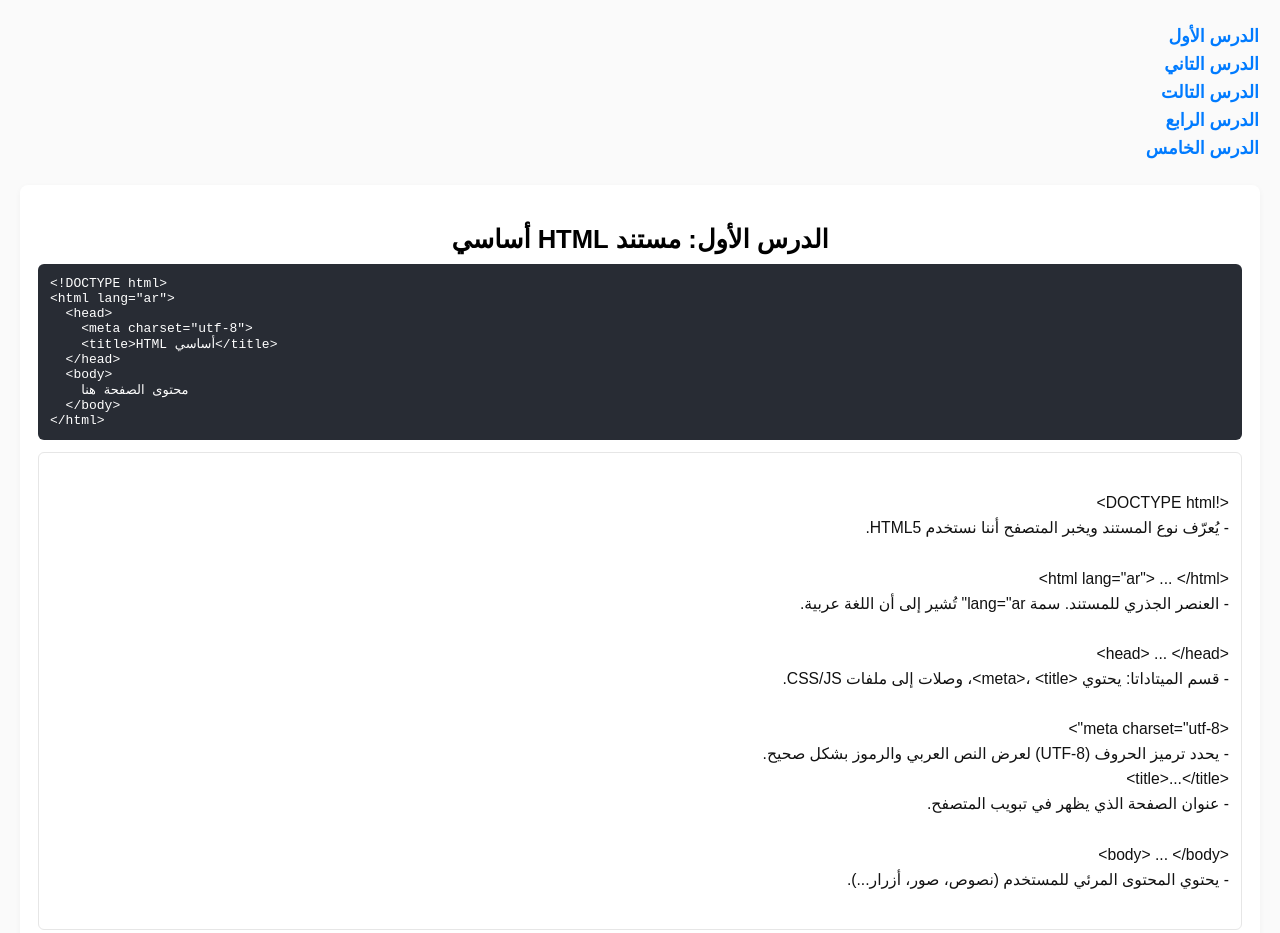
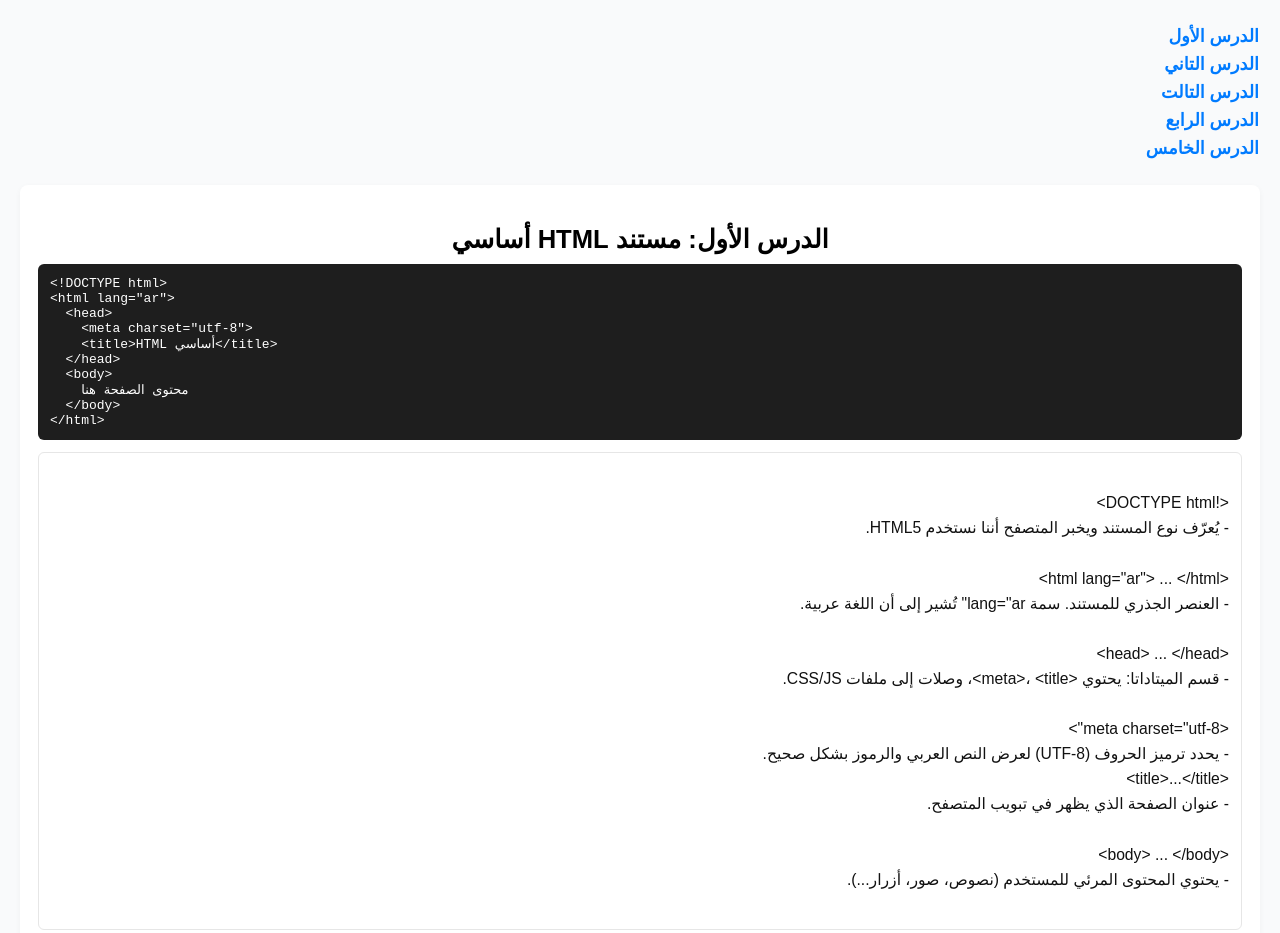
Before and after one commit to Abobakr11/front-end-books, a plain HTML site: page index.html in a window 1280 px wide. Shown: the top 933 px of the page. Drawn offline with Linux system fonts and the light colour scheme.

Commit message:
Update index.html

```diff
--- a/index.html
+++ b/index.html
@@ -8,7 +8,7 @@
     body {
       font-family: Arial, sans-serif;
       margin: 20px;
-      background: #FAFAFA;
+      background: #F9FAFB;
       color: #000;
     }
 
@@ -45,7 +45,7 @@
 
     /* صندوق الأكواد */
     .codes {
-      background: #282C34;
+      background: #1E1E1E;
       color: #fff;
       padding: 12px;
       border-radius: 6px;
```
